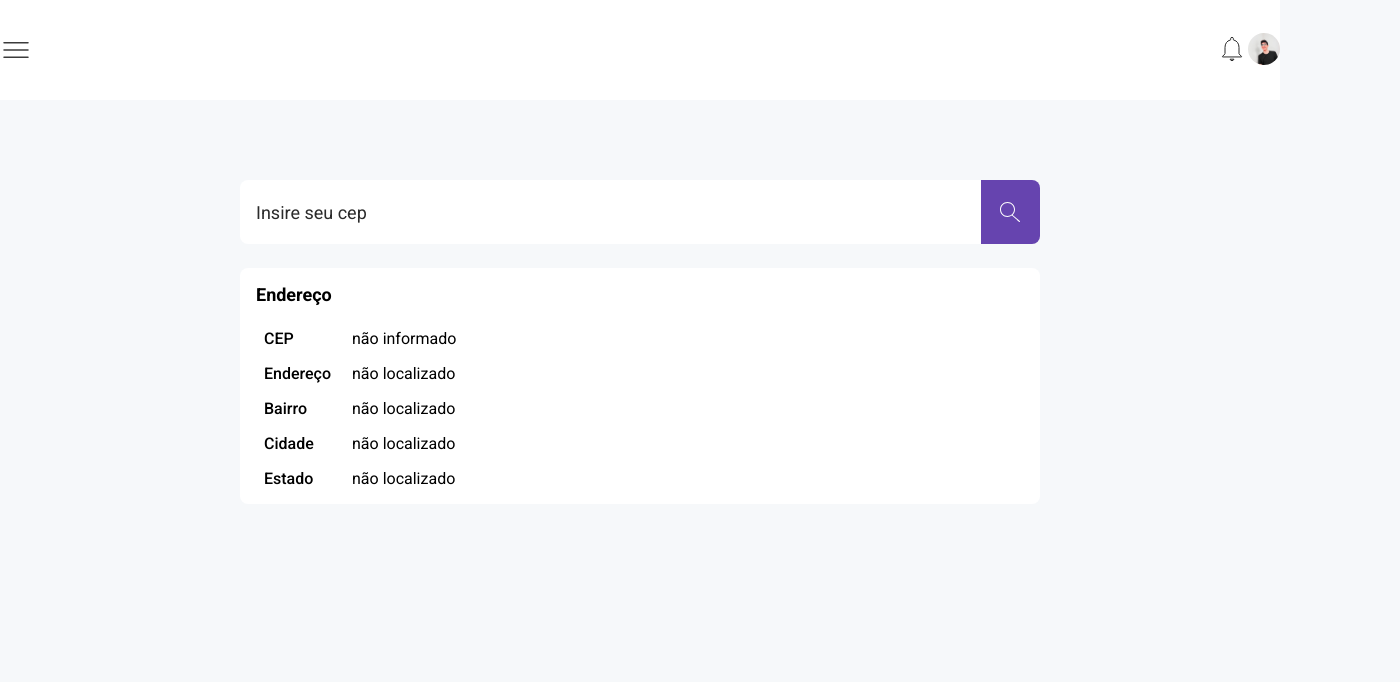
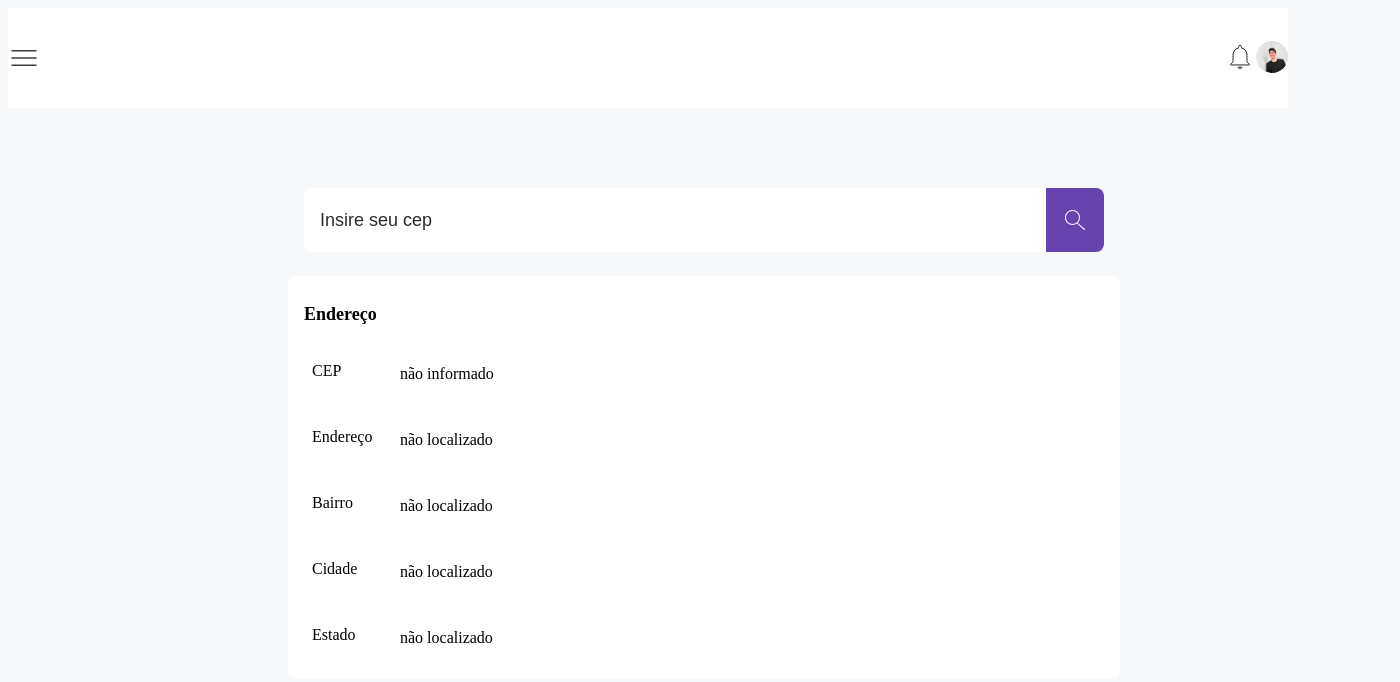
Before and after one commit to rsa98/enterpriseconnectionwai, a React (Vite) app: page / in a window 1280 px wide. Shown: the top 682 px of the page, 1400 px wide, since content can reach past the window. Built offline with nearby package versions, Linux system fonts and the light colour scheme.

Commit message:
Adicionando pasta global styles

```diff
--- a/src/Routes.tsx
+++ b/src/Routes.tsx
@@ -3,6 +3,7 @@ import {BrowserRouter as Router, Routes, Route } from "react-router-dom";
 // importando componentes
 import { NotFound } from "./pages/NotFound/index";
 import { Endereco } from "./pages/Endereco";
+
 // roteamento de paginas
 export function AppRoutes() {
     return (
--- a/src/pages/Endereco/endereco-style.css
+++ b/src/pages/Endereco/endereco-style.css
@@ -1,17 +1,3 @@
-:root {
-    --blank: #fff;
-    --brand-color: #6644AF;
-    --dark-brand-color: #381D73;
-    --text-primary: #2b2b2b;
-}
-
-* {
-    margin: 0;
-    padding: 0;
-    font-family: 'Roboto', sans-serif;
-    box-sizing: border-box;
-}
-
 html {
     background: #F6F8FA;
     font-size: 62.5%;
--- a/src/pages/Endereco/index.tsx
+++ b/src/pages/Endereco/index.tsx
@@ -2,10 +2,12 @@
 import { useState } from "react";
 //importando stilos e imagens
 import "./endereco-style.css";
+import "../../styles/colorgrade.css";
 import menu from "../../assets/menu.svg";
 import notificacoes from "../../assets/notificacao.svg";
 import profile from "../../assets/profile.jpg";
 import busca from "../../assets/search.svg";
+
 
 export function Endereco() {
 
--- /dev/null
+++ b/src/styles/colorgrade.css
@@ -0,0 +1,6 @@
+:root {
+    --blank: #fff;
+    --brand-color: #6644AF;
+    --dark-brand-color: #381D73;
+    --text-primary: #2b2b2b;
+}
--- /dev/null
+++ b/src/styles/reset.css
@@ -0,0 +1,9 @@
+* {
+    margin: 0;
+    padding: 0;
+    /* definição de fonte */
+    font-size: 62.5%;
+    font-family: 'Roboto', sans-serif;
+    /* definição de box */
+    box-sizing: border-box;
+}
```
Also changed, not shown: src/styles/patterns.css (added).
